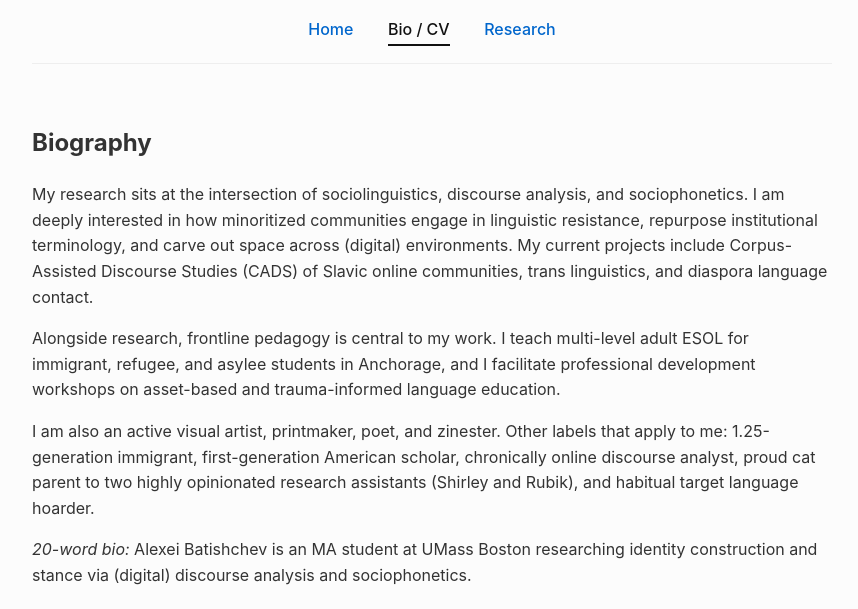
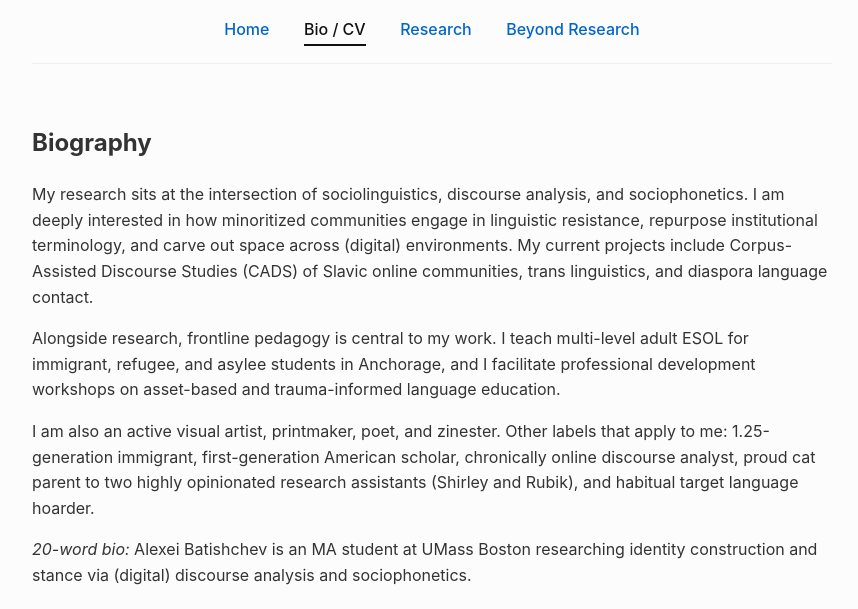
Before and after one commit to batishchev-exe/batishchev.github.io, a plain HTML site: page bio.html in a window 1280 px wide. Shown: the part 185-794 px from the top of the page, without its empty margins (208-1066 px from the left). Drawn offline with Linux system fonts and the light colour scheme.

Commit message:
Add 'Beyond Research' link to navigation

```diff
--- a/bio.html
+++ b/bio.html
@@ -51,6 +51,7 @@
     <a href="index.html">Home</a>
     <a href="bio.html" class="active">Bio / CV</a>
     <a href="academic.html">Research</a>
+            <a href="beyond.html">Beyond Research</a>
 </nav>
 
     <section>
```
